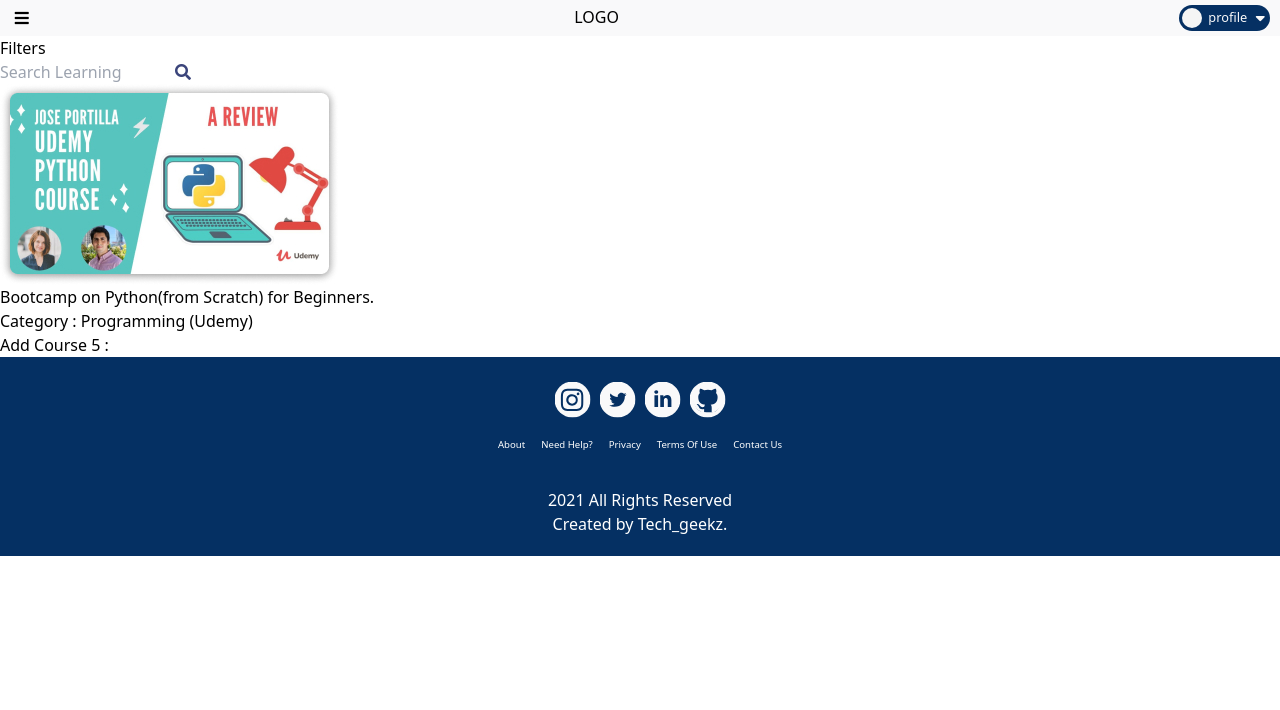
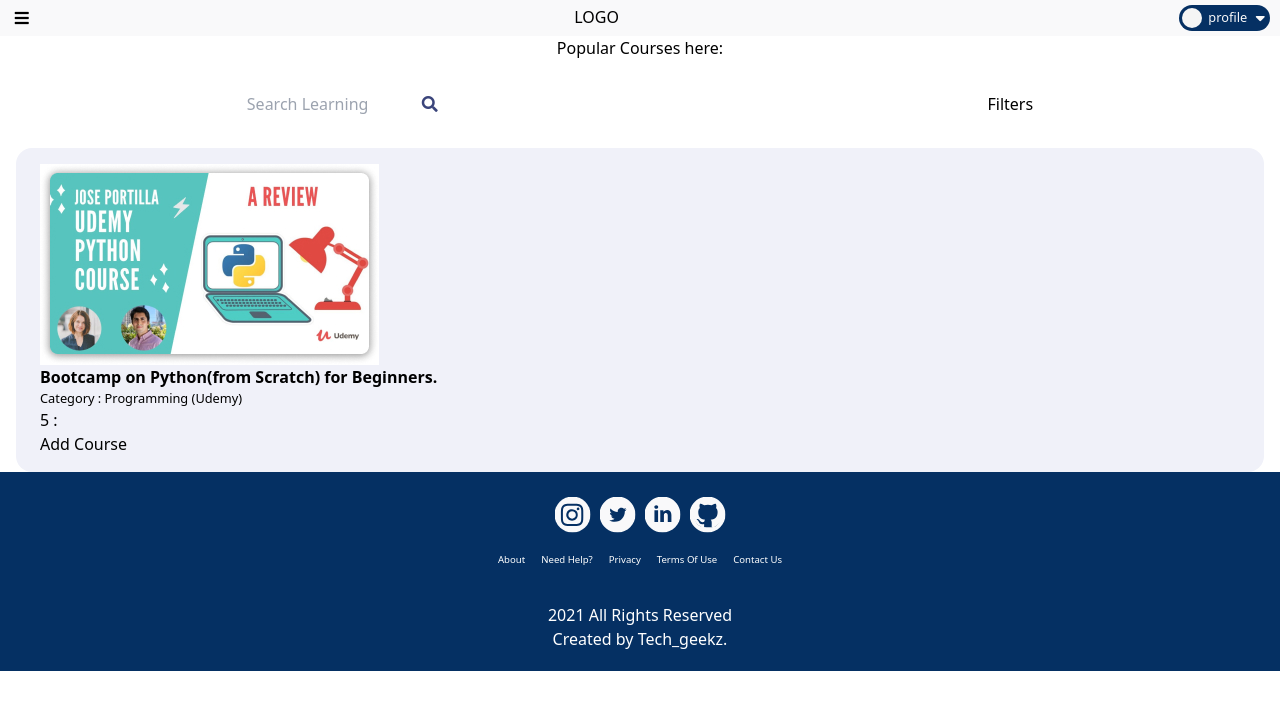
Before and after one commit to dsckiet/tech-geekz-frontend, a React (Create React App) app: page /courses in a window 1280 px wide. Shown: the top 710 px of the page. Built offline with nearby package versions, Linux system fonts and the light colour scheme.

Commit message:
--courses design.1--

```diff
--- a/src/App.js
+++ b/src/App.js
@@ -1,28 +1,31 @@
 import "./assets/main.css";
 import React from "react";
 import NavBar from "./components/NavBar";
-// import Footer from "./components/Footer";
+import Footer from "./components/Footer";
 import progress from "./components/Progress";
 import Qna from "./components/Qna";
 import courses from "./components/Courses";
 import Enroll from "./components/Enroll";
 import { BrowserRouter, Route, Switch } from "react-router-dom";
 import progressWatch from "./components/ProgressWatch";
+import Home from "./components/Home";
 
 function App() {
   return (
-    <div>
     <BrowserRouter>
+      <NavBar />
+
       <Switch>
-          <Route exact path="/" component={NavBar} />
+        <Route exact path="/" component={Home} />
         <Route exact path="/courses" component={courses} />
         <Route exact path="/progress" component={progress} />
-          <Route exact path="/Qna" component={Qna} />
+        {/* <Route exact path="/Qna" component={Qna} />
           <Route exact path="/enroll" component={Enroll} />
-          <Route exact path="/progressWatch" component={progressWatch} />
+          <Route exact path="/progressWatch" component={progressWatch} /> */}
       </Switch>
+
+      <Footer />
     </BrowserRouter>
-    </div>
   );
 }
 
--- a/src/components/Courses.js
+++ b/src/components/Courses.js
@@ -16,13 +16,8 @@
 
   return (
     <>
-      <NavBar />
-      <button
-        className={filter ? "hideFilter" : ""}
-        onClick={(e) => showFilter(e)}
-      >
-        Filters
-      </button>
+      {/* <NavBar /> */}
+      {filter ? (
         <div className={filter ? "filter" : "hideFilter"}>
           <div>
             <i class="fas fa-times fa-lg" onClick={(e) => showFilter(e)}></i>
@@ -87,8 +82,11 @@
             </div>
           </div>
         </div>
-      <div className="courses">
+      ) : (
         <div>
+          <h1 className="popular">Popular Courses here:</h1>
+          <div className="inputs">
+            <div className="searchbox">
               <input
                 type="text"
                 placeholder="Search Learning"
@@ -98,19 +96,33 @@
               />
               <i className="fas fa-search fa-md searchicon"></i>
             </div>
-        <div>
-          <div>
+            <button
+              className={filter ? "hideFilter" : ""}
+              onClick={(e) => showFilter(e)}
+            >
+              Filters
+            </button>
+          </div>
+
+          <div className="courses">
+            <div className="mainCard">
+              <div className="card">
                 <img src={img2}></img>
-            <h1>Bootcamp on Python(from Scratch) for Beginners.</h1>
-            <h3>Category : Programming (Udemy)</h3>
+                <h1 className="title">
+                  Bootcamp on Python(from Scratch) for Beginners.
+                </h1>
+                <h3 className="categoryText">Category : Programming (Udemy)</h3>
+
+                <h2> 5 :</h2>
                 <button>
                   <Link to="/enroll">Add Course</Link>
                 </button>
-            <span> 5 :</span>
               </div>
             </div>
           </div>
-      <Footer />
+        </div>
+      )}
+      {/* <Footer /> */}
     </>
   );
 };
--- /dev/null
+++ b/src/components/Home.js
@@ -0,0 +1,7 @@
+import React from "react";
+
+const Home = () => {
+  return <h1>hello</h1>;
+};
+
+export default Home;
--- a/src/components/NavBar.js
+++ b/src/components/NavBar.js
@@ -33,7 +33,7 @@
           <i
             class={
               dropdown
-                ? "fas fa-sort-down fa-md icon rotate-180"
+                ? "fas fa-sort-down fa-md icon"
                 : "fas fa-sort-down fa-md icon"
             }
           ></i>
--- a/src/components/Progress.js
+++ b/src/components/Progress.js
@@ -7,8 +7,8 @@
 const progress = () => {
   return (
     <>
-      <NavBar />
-      <Link to="/progressWatch">
+      {/* <NavBar /> */}
+      {/* <Link to="/progressWatch"> */}
       <div>
         <h1>Progress</h1>
         <div>
@@ -22,8 +22,8 @@
           </div>
         </div>
       </div>
-      </Link>
-      <Footer />
+      {/* </Link> */}
+      {/* <Footer />s */}
     </>
   );
 };
--- a/src/components/courses.css
+++ b/src/components/courses.css
@@ -73,3 +73,34 @@
 .hideFilter {
   display: none;
 }
+
+.popular {
+  text-align: center;
+}
+
+.inputs {
+  display: flex;
+  justify-content: space-around;
+}
+
+.searchbox {
+  margin: 2rem 0;
+}
+.card {
+  padding: 0 1.5rem;
+}
+
+.categoryText {
+  font-size: 0.8rem;
+}
+
+.title {
+  font-weight: bold;
+}
+
+.mainCard {
+  background-color: #f0f1f9;
+  padding: 1rem 0;
+  margin: 0 1rem;
+  border-radius: 1rem;
+}
--- a/src/components/navbar.css
+++ b/src/components/navbar.css
@@ -65,9 +65,9 @@
   background-color: #053063;
   color: #f9f9fa;
   width: 100%;
-  position: absolute;
+  /* position: absolute; */
   top: 0;
-  z-index: -1;
+  /* z-index: -1; */
   height: 100vh;
   justify-content: space-evenly;
   text-align: center;
```
Lines whose indentation alone changed are shown as unchanged.
